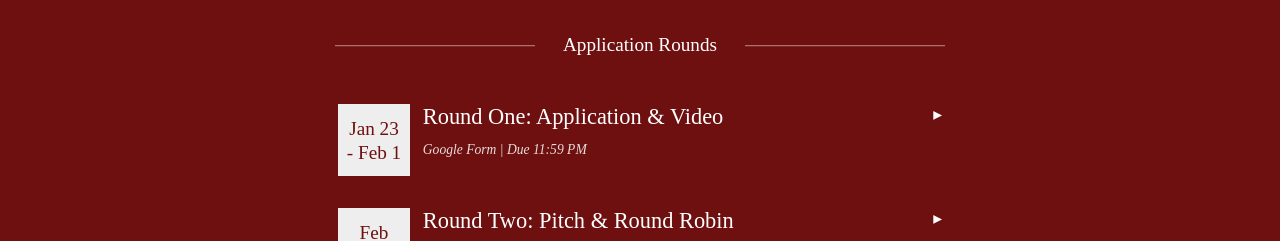
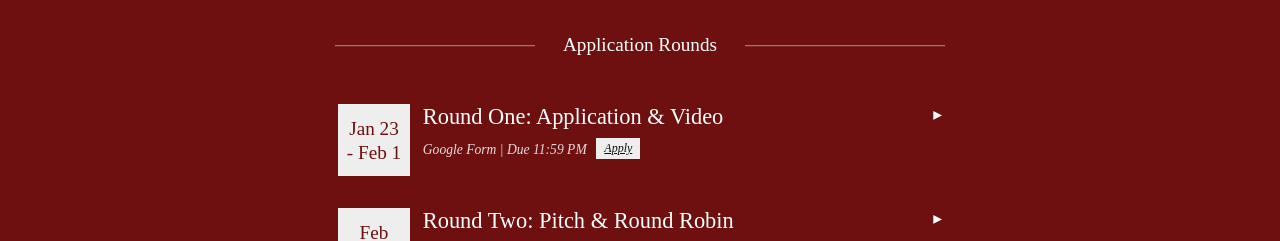
Before and after one commit to entcornell/ent-website, a React (Create React App) app: page /recruitment in a window 1280 px wide. Shown: the part 1380-1621 px from the top of the page. Built offline with nearby package versions, Linux system fonts and the light colour scheme; a web font is replaced by a local one.

Commit message:
Updated links

```diff
--- a/src/components/Home.js
+++ b/src/components/Home.js
@@ -13,9 +13,7 @@ const Home = () => {
 
   return (
     <div className="home-container">
-      {/* ============================= */}
-      {/* HERO (DO NOT CHANGE)          */}
-      {/* ============================= */}
+      {/* HERO (DO NOT CHANGE) */}
       <section className="hero">
         <div className="hero-clip">
           <img src="images/homeBackground.jpg" alt="Hero" className="hero-img" />
@@ -26,12 +24,12 @@ const Home = () => {
             <p>CORNELL UNIVERSITY</p>
 
             <a
-              href="https://docs.google.com/forms/d/e/1FAIpQLSf-EoEUt3dYzgIAwHIrbdUCrytN7kEYjrvIrOwETft5kgB07g/viewform"
+              href="https://docs.google.com/forms/d/14UPJM5gJgw-MRswDzIkA-Fvx2ZhP_NSxN0mcyT3Mx80/viewform?edit_requested=true"
               target="_blank"
               rel="noopener noreferrer"
               className="apply-btn"
             >
-              Coffee Chat Form Open
+              Applications are OPEN!
             </a>
           </div>
 
--- a/src/components/Recruitment.js
+++ b/src/components/Recruitment.js
@@ -168,13 +168,17 @@ export default function Recruitment() {
 
             <div className="event-meta-row">
               <p className="round-meta">Google Form | Due 11:59 PM</p>
+
+              <a
+                href="https://docs.google.com/forms/d/14UPJM5gJgw-MRswDzIkA-Fvx2ZhP_NSxN0mcyT3Mx80/viewform?edit_requested=true"
+                target="_blank"
+                rel="noopener noreferrer"
+                className="event-tag"
+              >
+                Apply
+              </a>
             </div>
 
-            {openRoundIndex === 0 && (
-              <div className="event-body">
-                Show us who you really are by creating a 90-second video and answering quick short-answer questions. Why should you be in ENT?
-              </div>
-            )}
           </div>
         </div>
 
```
